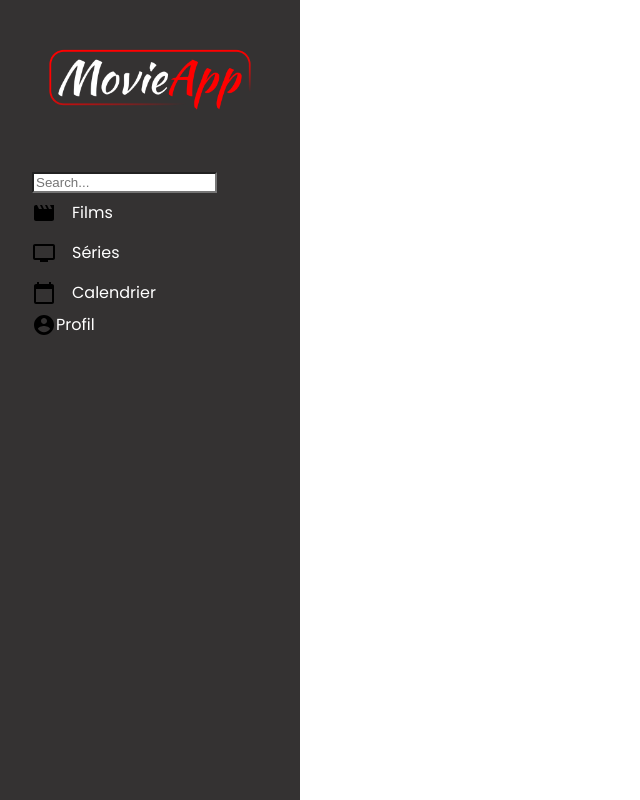
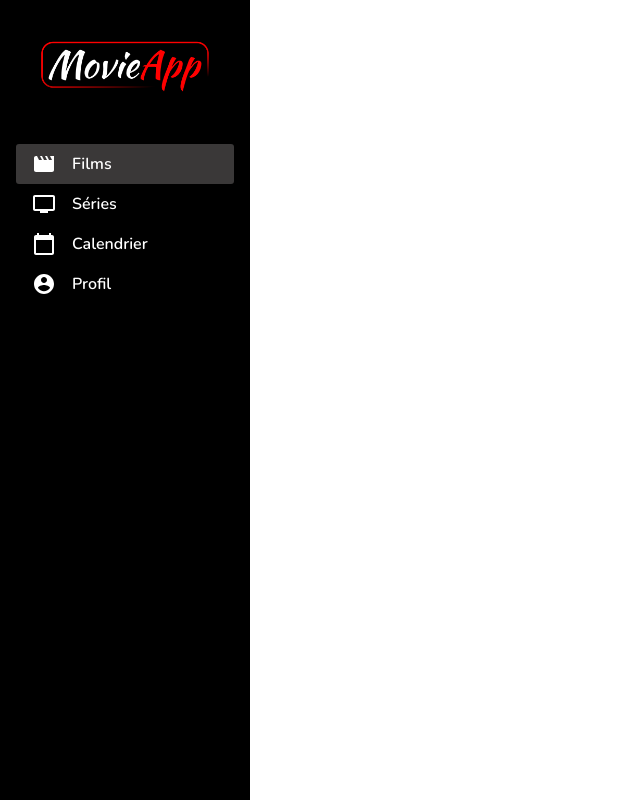
Before and after one commit to FlorianGazeau/movie-app, a React (Create React App) app: page / in a window 1280 px wide. Shown: the whole page, without its empty margins (0-640 px from the left). Built offline with nearby package versions, Linux system fonts and the light colour scheme.

Commit message:
sidebar css

```diff
--- a/src/components/Sidebar/Sidebar.jsx
+++ b/src/components/Sidebar/Sidebar.jsx
@@ -15,12 +15,12 @@ const Sidebar = () => {
         <img src={Logo} alt="logo movieapp"/>
       </div>
       <div className='sidebar__content'>
-        <form action="" className='form-control'>
+        {/* <form action="" className='form-control'>
           <input type="text" placeholder="Search..."/>
-        </form>
+        </form> */}
         <nav className='sidebar__nav'>
           <ul>
-            <li>
+            <li className='active'>
               <MovieIcon />
               <a className='nav__link' href="">Films</a>
             </li>
@@ -34,7 +34,7 @@ const Sidebar = () => {
             </li>
             <li>
               <AccountCircleIcon />
-              <a className='nav_link' href="">Profil</a>
+              <a className='nav__link' href="">Profil</a>
             </li>
           </ul>
         </nav>
--- a/src/components/Sidebar/Sidebar.scss
+++ b/src/components/Sidebar/Sidebar.scss
@@ -5,12 +5,12 @@
   top: 0;
   left: 0;
   bottom: 0;
-  width: 300px;
-  background-color: $primary-color;
+  width: 250px;
+  background-color: $bg-color;
+  font-family: 'Nunito', sans-serif;
 
   &__content {
-    margin: 0 2em;
-    width: 100%;
+    padding: 0 1em;
   }
 
   .img-wrapper {
@@ -23,22 +23,25 @@
 
   .form-control {
     width: 100%;
-
-    input {
-      // width: 100%;
-    }
   }
 
   &__nav {
     li {
       display: flex;
       align-items: center;
+      color: white;
+      padding: 0 1em;
+      cursor: pointer;
+    }
+
+    .active {
+      background: $bg-color-lighter;
+      border-radius: 3px;
     }
 
   }
+
   .nav__link {
-    border-radius: 4px;
-    padding: 0 16px;
     display: -webkit-box;
     display: -ms-flexbox;
     display: flex;
@@ -46,6 +49,10 @@
     -ms-flex-align: center;
     align-items: center;
     height: 40px;
+    font-weight: 600;
+    padding-left: 1em;
   }
 
+
+
 }
--- a/src/sass/global.scss
+++ b/src/sass/global.scss
@@ -1,11 +1,14 @@
 // Fonts
 
 @import url('https://fonts.googleapis.com/css2?family=Poppins:wght@300;400;500;600;700&display=swap');
+@import url('https://fonts.googleapis.com/css2?family=Nunito:wght@400;600;700&display=swap');
 
 // Variables
 
 $primary-color: #343232;
 $secondary-color : #DC7A65;
+$bg-color: #000000;
+$bg-color-lighter: #3a3838;
 
 $title: 2em;
 $subtitle: 1.5em;
```
